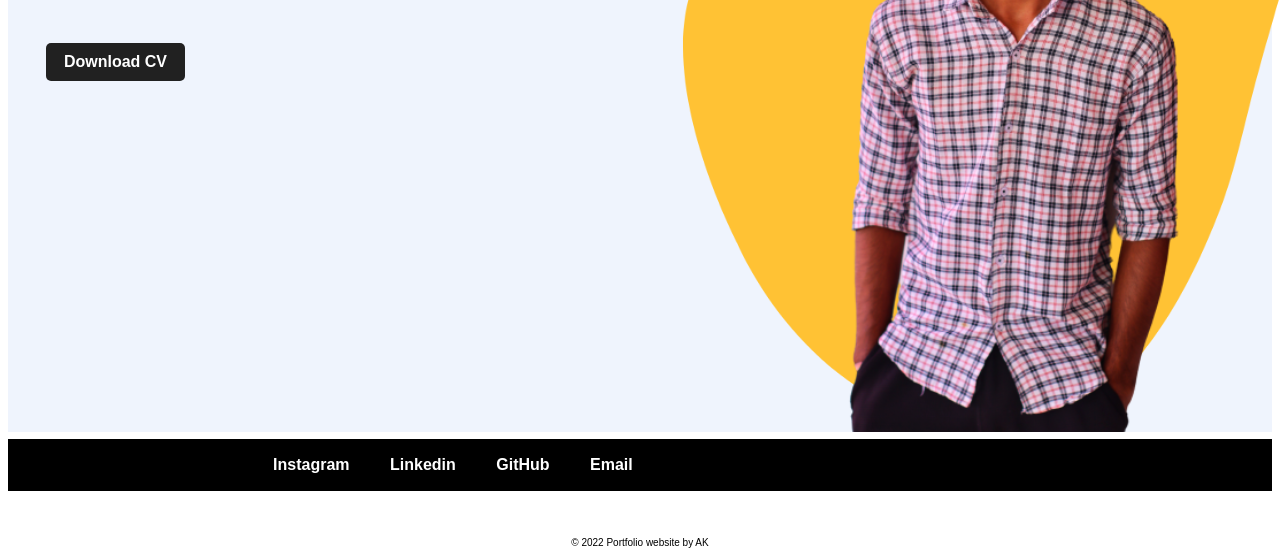
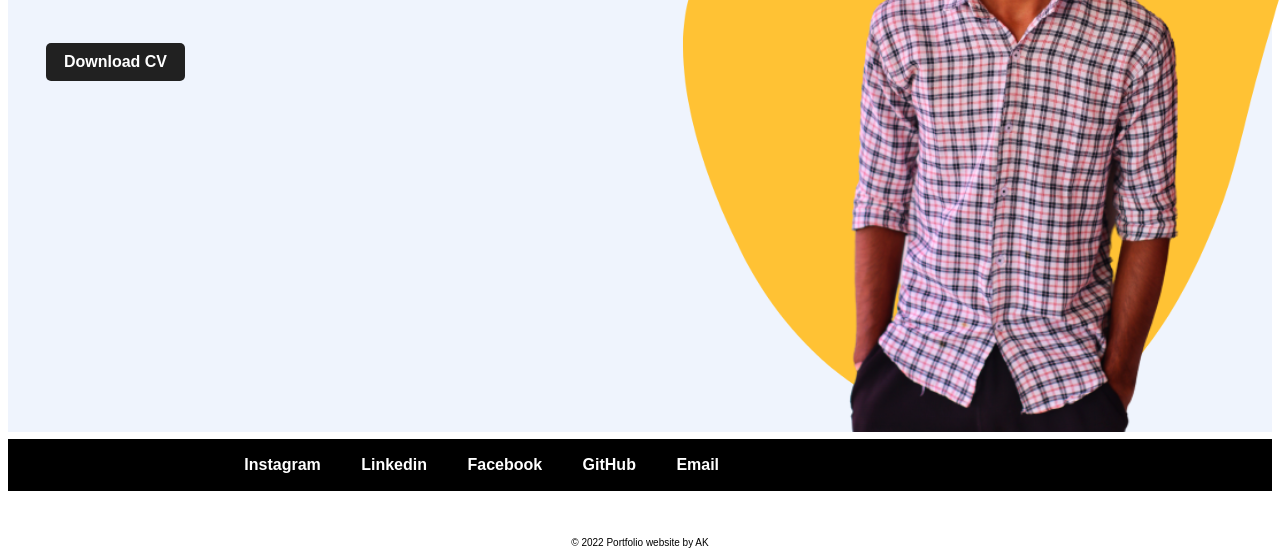
Before and after one commit to 09Anujkumar/09Anujkumar.github.io, a plain HTML site: page index.html in a window 1280 px wide. Shown: the part 456-1014 px from the top of the page. Drawn offline with Linux system fonts and the light colour scheme.

Commit message:
Update index.html

```diff
--- a/index.html
+++ b/index.html
@@ -43,6 +43,7 @@
             <ul>
                 <li><a href="https://www.instagram.com/09anujkumar">Instagram</a></li>
                 <li><a href="https://www.linkedin.com/in/anujkumar">Linkedin</a></li>
+                <li><a href="https://www.facebook.com/9560381837">Facebook</a></li>
                 <li><a href="https://github.com/09Anujkumar">GitHub</a></li>
                 <li><a href="mailto: 09kumaranuj@gmail.com">Email</a></li>
             </ul><br>
```
